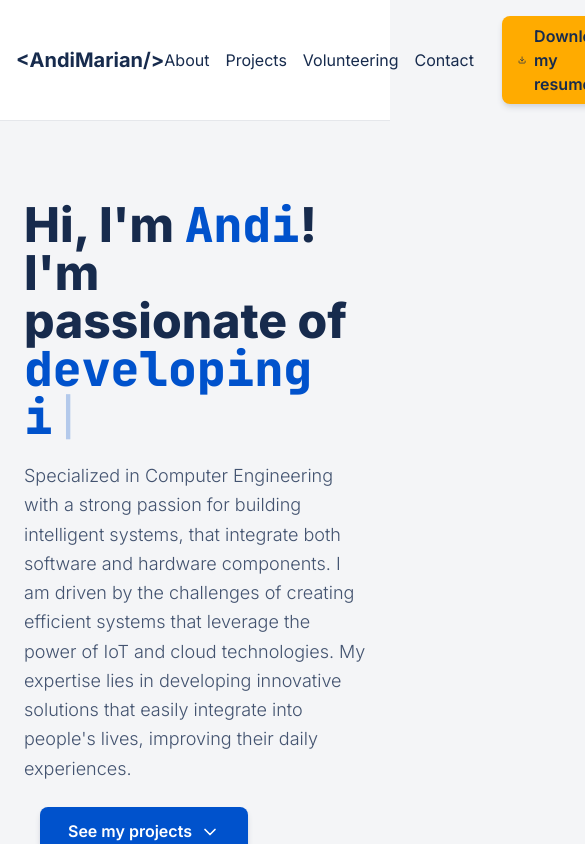
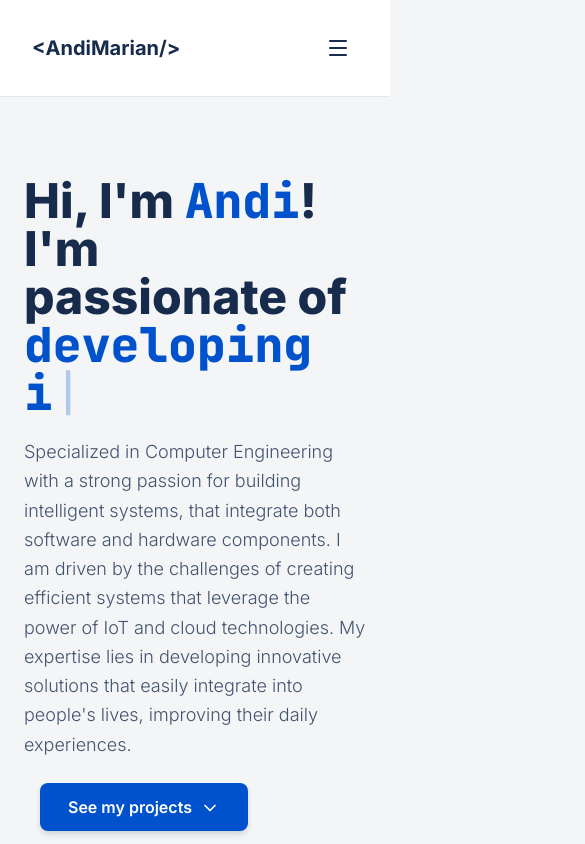
Before and after one commit to AndiTaTaEe/portfolio-website, a Next.js app: page / in a window 390 px wide. Shown: the top 844 px of the page, 585 px wide, since content can reach past the window. Built offline with nearby package versions, Linux system fonts and the light colour scheme.

Commit message:
made the navbar responsive on phones

```diff
--- a/app/layout.tsx
+++ b/app/layout.tsx
@@ -1,6 +1,7 @@
 import type { Metadata } from "next";
 import { Inter, JetBrains_Mono } from "next/font/google";
 import "./globals.css";
+import { Navbar } from "../components/layout/Navbar";
 
 const inter = Inter({
   variable: "--font-inter",
@@ -27,7 +28,10 @@ export default function RootLayout({
       lang="en"
       className={`${inter.variable} ${jetBrainsMono.variable} h-full antialiased`}
     >
-      <body className="min-h-full flex flex-col">{children}</body>
+      <body className="min-h-full flex flex-col">
+        <Navbar />
+        {children}
+      </body>
     </html>
   );
 }
--- a/app/page.tsx
+++ b/app/page.tsx
@@ -1,4 +1,3 @@
-import { Navbar } from "@/components/layout/Navbar";
 import { Hero } from "@/components/sections/Hero";
 
 // TODO: add switching languages button: from en to ro and vice versa
@@ -7,7 +6,6 @@ import { Hero } from "@/components/sections/Hero";
 export default function Home() {
   return (
       <>
-      <Navbar />
       <Hero />
       </>
   );
--- a/components/layout/Navbar.tsx
+++ b/components/layout/Navbar.tsx
@@ -1,43 +1,128 @@
-import React from "react";
-import { Download } from "lucide-react";
+"use client";
 
-// TODO: make the navbar responsive and add a hamburger menu for mobile view
+import React, { useState } from "react";
+import { Download, Menu, X } from "lucide-react";
+
 export const Navbar = () => {
+  const [isMenuOpen, setIsMenuOpen] = useState(false);
+
   return (
-    <nav className="bg-surface border-b border-gray-200 p-4 sticky top-0 z-50">
-      <div className="container mx-auto flex justify-between items-center">
-        <div className="text-primary font-bold text-xl">
+    <nav className="bg-surface/95 backdrop-blur border-b border-gray-200 p-4 sticky top-0 z-50">
+      <div className="container mx-auto flex justify-between items-center px-4 py-3 md:px-6">
+        <a href="#" className="text-xl font-bold text-primary">
           &lt;AndiMarian/&gt;
-        </div>
-        <div className="flex items-center space-x-4 gap-3">
-          <ul className="flex space-x-4">
+        </a>
+        <div className="hidden items-center gap-6 md:flex">
+          <ul className="flex items-center gap-6">
             <li>
-              <a href="#about" className="text-primary hover:text-accent">
+              <a
+                href="#about"
+                className="text-primary transition-colors hover:text-accent"
+              >
                 About
               </a>
             </li>
             <li>
-              <a href="#projects" className="text-primary hover:text-accent">
+              <a
+                href="#projects"
+                className="text-primary transition-colors hover:text-accent"
+              >
                 Projects
               </a>
             </li>
             <li>
-              <a href="#volunteer" className="text-primary hover:text-accent">
+              <a
+                href="#volunteer"
+                className="text-primary transition-colors hover:text-accent"
+              >
                 Volunteering
               </a>
             </li>
             <li>
-              <a href="#contact" className="text-primary hover:text-accent">
+              <a
+                href="#contact"
+                className="text-primary transition-colors hover:text-accent"
+              >
                 Contact
               </a>
             </li>
           </ul>
+
           <a
             href="/CV_Cilichidreanu_Andi.pdf"
             download="CV_Cilichidreanu_Andi.pdf"
-            className="flex items-center gap-2 bg-secondary text-primary font-semibold px-4 py-2 rounded-lg hover:bg-amber-400 transition-colors shadow-md shadow-gray-300"
+            className="flex items-center gap-2 rounded-lg bg-secondary px-4 py-2 font-semibold text-primary shadow-md shadow-gray-300 transition-colors hover:bg-amber-400"
           >
-            <Download className="w-4 h-4" />
+            <Download className="h-4 w-4" />
+            <span>Download my resume</span>
+          </a>
+        </div>
+
+        <button
+          type="button"
+          className="inline-flex items-center justify-center rounded-lg p-2 text-primary transition-colors hover:bg-gray-100 md:hidden"
+          aria-label="Toggle navigation menu"
+          aria-expanded={isMenuOpen}
+          onClick={() => setIsMenuOpen((value) => !value)}
+        >
+          {isMenuOpen ? (
+            <X className="h-6 w-6" />
+          ) : (
+            <Menu className="h-6 w-6" />
+          )}
+        </button>
+      </div>
+
+      <div
+        className={`${isMenuOpen ? "block" : "hidden"} border-t border-gray-200 bg-surface md:hidden`}
+      >
+        <div className="container mx-auto px-4 py-4">
+          <ul className="flex flex-col gap-3 items-center">
+            <li>
+              <a
+                href="#about"
+                onClick={() => setIsMenuOpen(false)}
+                className="block rounded-lg px-3 py-2 text-primary transition-colors hover:bg-gray-100 hover:text-accent"
+              >
+                About
+              </a>
+            </li>
+            <li>
+              <a
+                href="#projects"
+                onClick={() => setIsMenuOpen(false)}
+                className="block rounded-lg px-3 py-2 text-primary transition-colors hover:bg-gray-100 hover:text-accent"
+              >
+                Projects
+              </a>
+            </li>
+            <li>
+              <a
+                href="#volunteer"
+                onClick={() => setIsMenuOpen(false)}
+                className="block rounded-lg px-3 py-2 text-primary transition-colors hover:bg-gray-100 hover:text-accent"
+              >
+                Volunteering
+              </a>
+            </li>
+            <li>
+              <a
+                href="#contact"
+                onClick={() => setIsMenuOpen(false)}
+                className="block rounded-lg px-3 py-2 text-primary transition-colors hover:bg-gray-100 hover:text-accent"
+              >
+                Contact
+              </a>
+            </li>
+          </ul>
+
+          <a
+            href="/CV_Cilichidreanu_Andi.pdf"
+            download="CV_Cilichidreanu_Andi.pdf"
+            onClick={() => setIsMenuOpen(false)}
+            className="mt-4 flex w-full items-center justify-center gap-2 rounded-lg bg-secondary px-4 py-3 font-semibold text-primary shadow-md shadow-gray-300 transition-colors hover:bg-amber-400"
+          >
+            <Download className="h-4 w-4" />
             <span>Download my resume</span>
           </a>
         </div>
```
